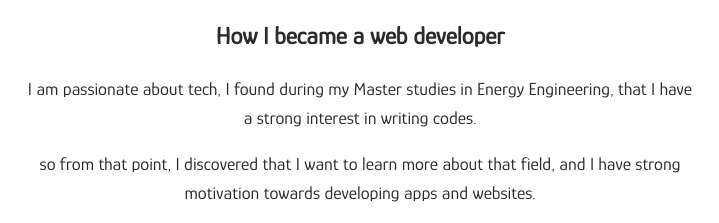
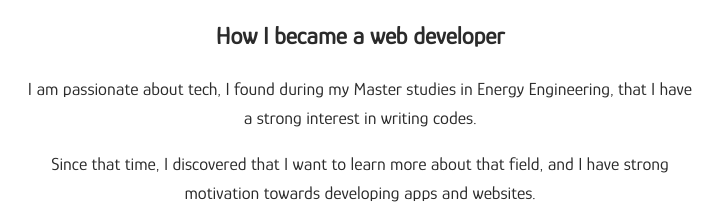
Before and after one commit to Mina10170/portfolio-website, a plain HTML site: page about.html in a window 1280 px wide. Shown: the part 786-1009 px from the top of the page, 280-999 px from the left. Drawn offline with nearby package versions, Linux system fonts and the light colour scheme.

Commit message:
Update about.html
If applied, this commit updates about.html

```diff
--- a/about.html
+++ b/about.html
@@ -93,7 +93,7 @@
     <div class="aligncenter">
       <h2>How I became a web developer</h2>
       <p>I am passionate about tech, I found during my Master studies in Energy Engineering, that I have a strong interest in writing codes.</p>
-      <p> so from that point, I discovered that I want to learn more about that field, and I have strong motivation towards developing apps and websites.</p>
+      <p>Since that time, I discovered that I want to learn more about that field, and I have strong motivation towards developing apps and websites.</p>
       <p>So I thought I can do better than that, took the leap and started a web development course at CareerFoundry,
         which I really enjoyed so far.</p>
       <p><a href="mailto:mina10170@hotmail.com?subject=Webdeveloper%20connection" target="_blank">Send me a message</a>
```
